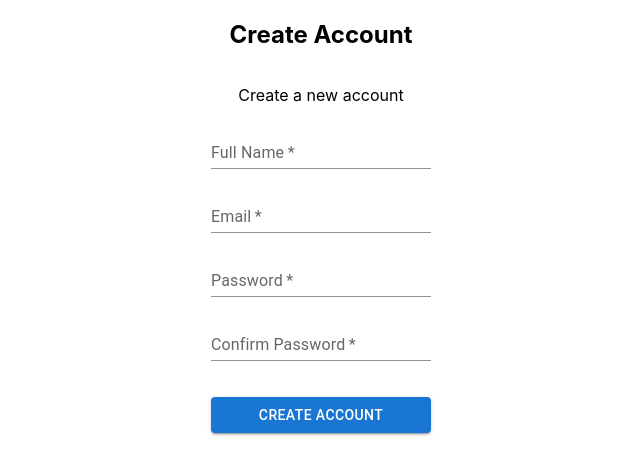
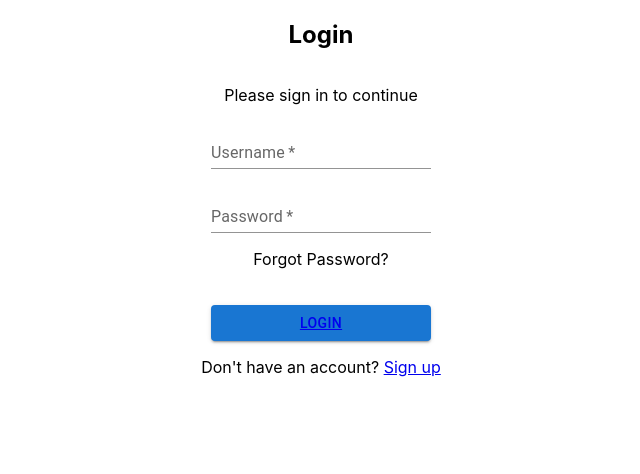
Before and after one commit to wasp0094/react-pwa-new, a React (Create React App) app: page / in a window 1280 px wide. Shown: the top 474 px of the page, without its empty margins (319-959 px from the left). Built offline with nearby package versions, Linux system fonts and the light colour scheme.

Commit message:
added routes, links working

```diff
--- a/src/App.js
+++ b/src/App.js
@@ -21,10 +21,10 @@ function App() {
           <TextField required id="standard-basic" label="Password" variant="standard" />
           <p>Forgot Password?</p>
           <br />
-          <Button variant="contained">Login</Button>
+          <Button variant="contained"><Link to ="home">Login</Link></Button>
         </Stack>
       </Box>
-      <p>Don't have an account? <Link to ="signup">Sign up</Link></p>
+      <p>Don't have an account? <Link to ="/signup">Sign up</Link></p>
       </div>
     </>
   );
--- a/src/CreateAccount.js
+++ b/src/CreateAccount.js
@@ -23,7 +23,7 @@ function CreateAccount() {
           <Button variant="contained">Create Account</Button>
         </Stack>
       </Box>
-      {/* <p>Already have an account? <Link to ="/">Login</Link></p> */}
+      <p>Already have an account? <Link to ="/">Login</Link></p>
       </div>
     </>
   );
--- a/src/index.js
+++ b/src/index.js
@@ -1,5 +1,6 @@
 import React from "react";
 import ReactDOM from "react-dom";
+import { BrowserRouter as Router, Route, Routes } from 'react-router-dom';
 import "./index.css";
 import * as serviceWorkerRegistration from "./serviceWorkerRegistration";
 import reportWebVitals from "./reportWebVitals";
@@ -9,9 +10,13 @@ import Home from "./mobile/Home";
 
 ReactDOM.render(
   <React.StrictMode>
-
-      <CreateAccount />
-
+    <Router>
+      <Routes>
+      <Route exact path="/" element={<App />} />
+      <Route path="signup" element={<CreateAccount />} />
+      <Route path="home" element={<Home />} />
+      </Routes>
+    </Router>
   </React.StrictMode>,
   document.getElementById("root")
 );
```
Also changed, not shown: src/mobile/Profile.js (added).
